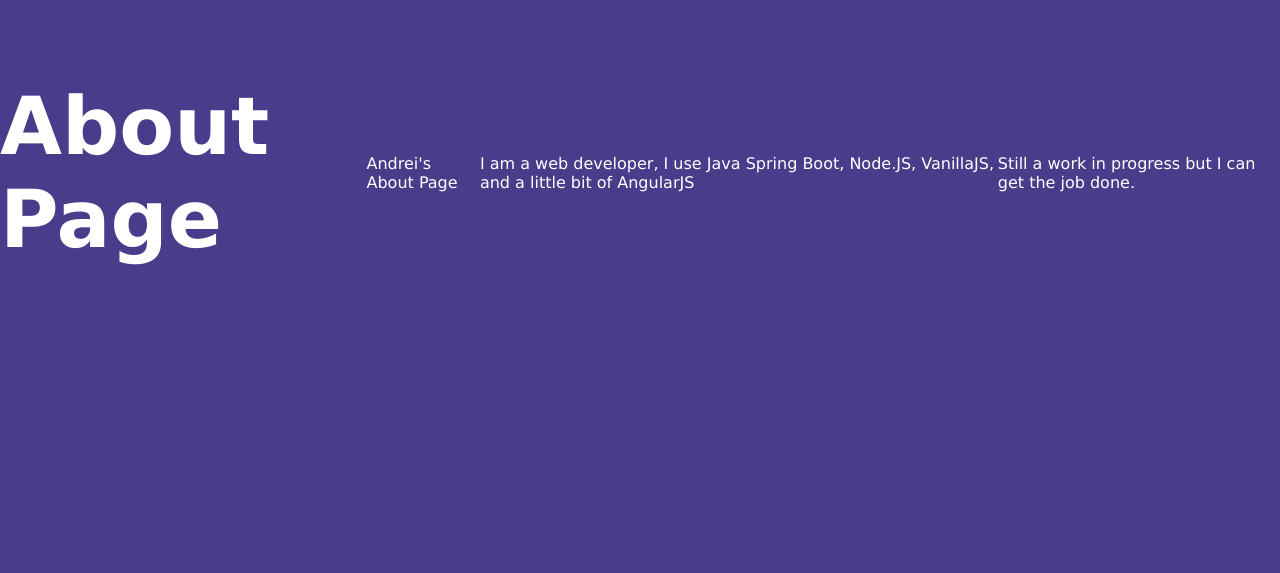
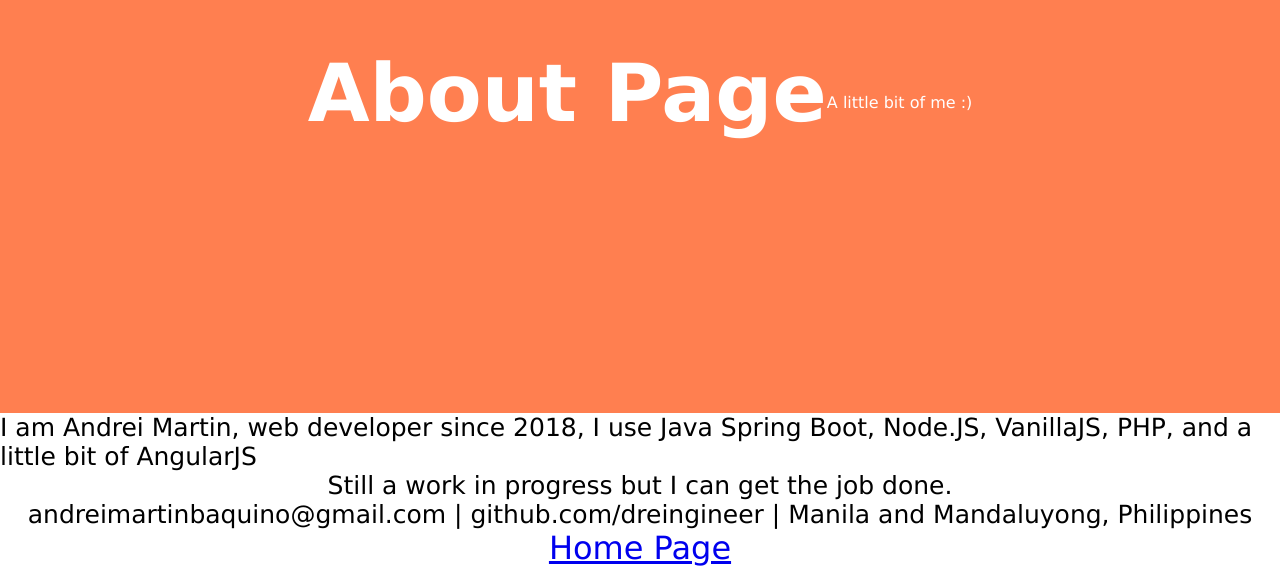
Before and after one commit to dreingineer/nodereview, a website: page about.html in a window 1280 px wide. Shown: the part 227-800 px from the top of the page. Drawn offline with Linux system fonts and the light colour scheme.

Commit message:
updated html pages

```diff
--- a/about.html
+++ b/about.html
@@ -13,28 +13,55 @@
 			box-sizing: border-box;
 		}
 
-		body {
+		h1 {
+			font-size: 5rem;
+		}
+
+		.toppart {
 			display: flex;
 			justify-content: center;
 			align-items: center;
-			height: 100vh;
+			height: 80vh;
 			font-family: Verdana, Geneva, Tahoma, sans-serif;
-			/* font-size: 5rem; */
-			background-color: darkslateblue;
+			background-color: coral;
 			color: white;
 		}
 
-		h1 {
-			font-size: 5rem;
+		p {
+			display: flex;
+			justify-content: center;
+			align-items: center;
+			font-family: Verdana, Geneva, Tahoma, sans-serif;
+			font-size: 25px;
+		}
+
+		.links {
+			display: flex;
+			justify-content: center;
+			align-items: center;
+			font-family: Verdana, Geneva, Tahoma, sans-serif;
+		}
+
+		a {
+			font-size: 2rem;
 		}
 	</style>
 </head>
 
 <body>
-	<h1>About Page</h1>
-	<p>Andrei's About Page</p>
-	<p>I am a web developer, I use Java Spring Boot, Node.JS, VanillaJS, and a little bit of AngularJS</p>
+	<div class="toppart">
+		<h1>About Page</h1><br>
+		A little bit of me :)
+	</div>
+
+	<p>I am Andrei Martin, web developer since 2018, I use Java Spring Boot, Node.JS, VanillaJS, PHP, and a little bit of
+		AngularJS</p>
 	<p>Still a work in progress but I can get the job done.</p>
+	<p>andreimartinbaquino@gmail.com | github.com/dreingineer | Manila and Mandaluyong, Philippines</p>
+	<div class="links">
+		<a href="/">Home Page</a>
+	</div>
+
 </body>
 
 </html>
```
Also changed, not shown: index.html (+31 -5 lines).
